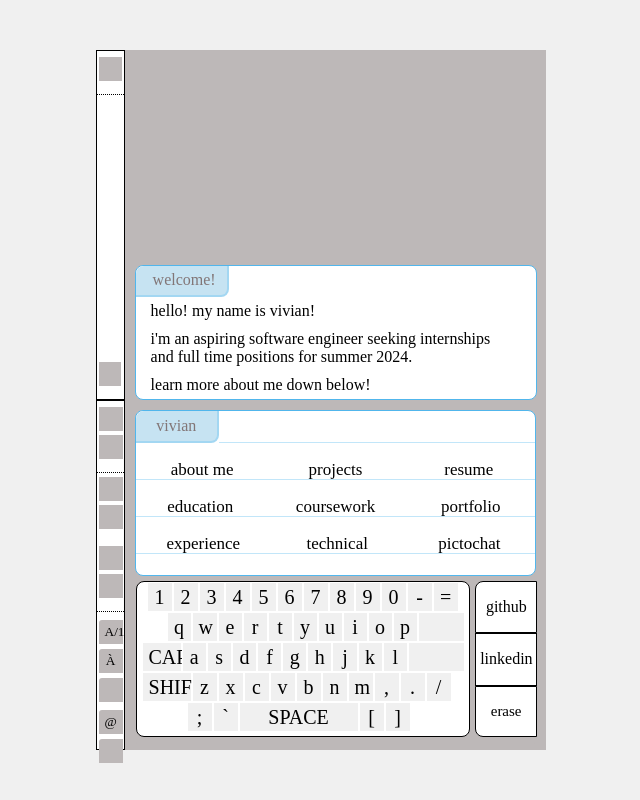
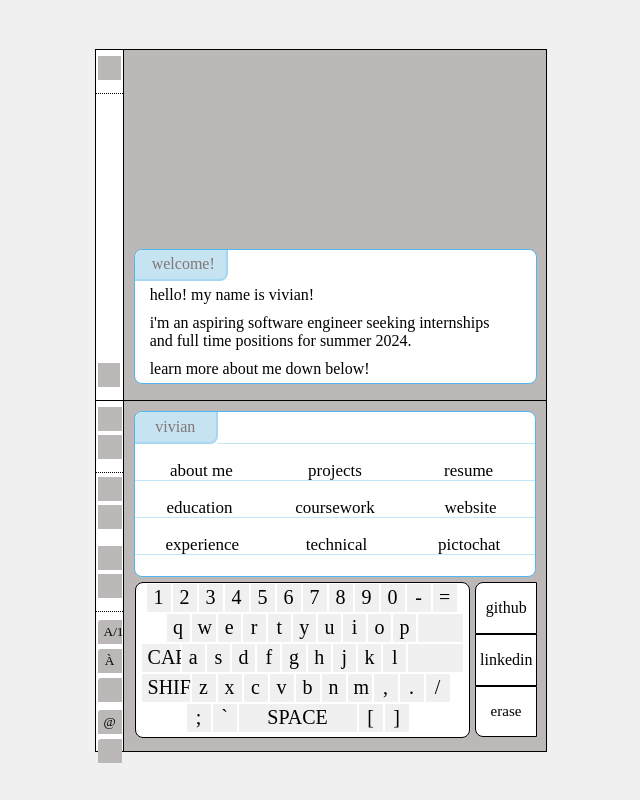
Before and after one commit to vivianc125/picto-portfolio, a React (Create React App) app: page / in a window 1280 px wide. Shown: the whole page, without its empty margins (319-959 px from the left). Built offline with nearby package versions, Linux system fonts and the light colour scheme.

Commit message:
added borders to seperate screens

```diff
--- a/src/App.js
+++ b/src/App.js
@@ -138,9 +138,23 @@ useEffect(() => {
           <p className = "sub-p">p.s. - this is going to open into a new tab :{')'}</p>
         </div>;
       break;
-
+      case 'website':
+        content =
+        <div className="top-stack">
+          <div className="screenname"> website</div>
+          <p className ="main-p">hey! thanks for looking at this silly project i made! you can see my actual website  <a href={pdf} target="_blank">here</a>.</p>
+          <p className = "sub-p">p.s. - this is going to open into a new tab :{')'}</p>
+        </div>;
+      break;
+      case 'pictochat':
+        content =
+        <div className="top-stack">
+          <div className="screenname"> pictochat </div>
+          <p className = "main-p">i'm still in the process of fixing up my version of pictochat. thanks for your interest! check back later.</p>
+        </div>;
+      break;
   default:
-    content = <div>hi</div>;
+    content = <div>error. somethings wrong!</div>;
   }
   setHistory(prevHistory => [{ content, animating: true }, ...prevHistory]);
   setIsAnimating(true);
@@ -232,12 +246,12 @@ useEffect(() => {
                   <div className="screen-lines">
                     <button className="info-button" onClick={() => handleClick('education')}>education</button>
                     <button className="info-button" onClick={() => handleClick('coursework')}>coursework</button>
-                    <button className="info-button" onClick={() => handleClick('coursework')}>portfolio</button>
+                    <button className="info-button" onClick={() => handleClick('website')}>website</button>
                     </div>
                   <div className="screen-lines">
                     <button className="info-button" onClick={() => handleClick('experience')}>experience</button>
                     <button className="info-button" onClick={() => handleClick('languages')}>technical</button>
-                    <button className="info-button" onClick={() => handleClick('languages')}>pictochat</button>
+                    <button className="info-button" onClick={() => handleClick('pictochat')}>pictochat</button>
                     </div>
 
                 </div>
--- a/src/styles.css
+++ b/src/styles.css
@@ -62,6 +62,18 @@
     max-width: 450px;
     height: 350px;
     background-color: rgb(189, 184, 184);
+    border: 1px solid black;
+
+}
+
+.bottom{
+    border-bottom: 1px solid black;
+
+}
+
+.top{
+    border-top:1px solid black;
+    border-bottom: none;
 }
 
 .stack{
@@ -79,9 +91,8 @@
     display:flex;
     flex-direction: column;
     align-items: right;
-    border: 1px solid black;
-    max-height:350px;
-    height:348px;
+    border-right: 1px solid black;
+    height:350px;
     max-width:30px;
 }
 
@@ -187,13 +198,13 @@ form::input{
     border: 1px solid rgb(81, 182, 236);
     border-radius:8px;
     background-color: white;
-    margin-top:10px;
+
     position:relative;
     bottom: 0px;
     right: 0px;
     height: auto;
     margin-left:10px;
-
+    margin-bottom:10px;
 }
 .screen-base.animate{
     animation: moveToHistory 1s forwards;
@@ -248,12 +259,14 @@ form::input{
     align-items: right;
     overflow-y: auto;
     scrollbar-width: none;
-    max-height: 350px;
+    max-height: 340px;
     padding-bottom: 0;
     margin-bottom: 0;
     width: 95%;
     position: relative;
-    margin-top:1%;
+    padding-top: 1%;
+    padding-bottom:1%;
+
 }
 
 .top-stack::-webkit-scrollbar{
```
